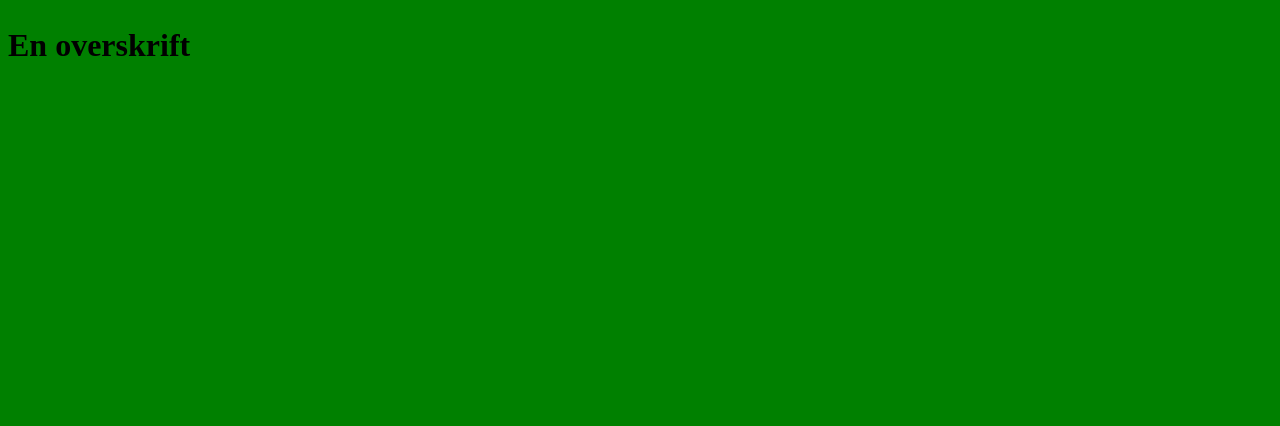
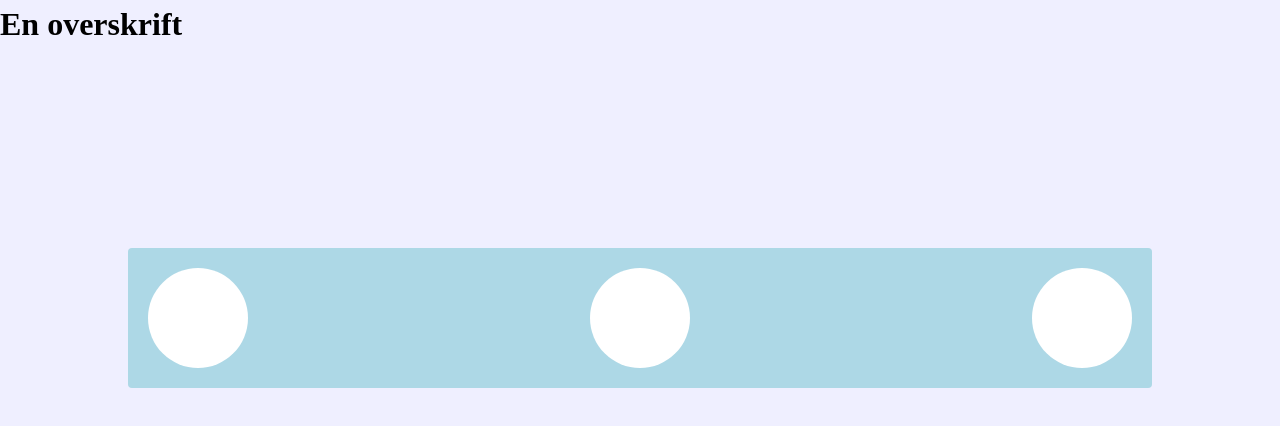
Before and after one commit to Refrase/my_git_test, a plain HTML site: page index.html in a window 1280 px wide. Drawn offline with Linux system fonts and the light colour scheme.

Commit message:
Boxes now circles added

```diff
--- a/css/style.css
+++ b/css/style.css
@@ -1,8 +1,39 @@
+* {
+	margin: 0;
+	padding: 0;
+	box-sizing: border-box;
+}
+
 body {
-	background: green;
+	background: #efefff;
 }
 
 h1 {
 	font-size: 2em;
 	line-height: 1.5em;
 }
+
+.container {
+	position: relative;
+	display: flex;
+	justify-content: space-between;
+	background: lightblue;
+	width: 80%;
+	margin-left: 10%;
+	margin-top: 200px;
+	border-radius: 4px;
+}
+
+.box {
+	width: 100px;
+	height: 100px;
+	margin: 20px;
+	border-radius: 50%;
+	background: #fff;
+	transition: 0.3s ease-in-out all;
+	cursor: pointer;
+}
+
+.box:hover {
+	transform: translate3d(0, -30px, 0);
+}
--- a/index.html
+++ b/index.html
@@ -5,5 +5,12 @@
 </head>
 <body>
 	<h1>En overskrift</h1>
+
+	<div class="container">
+		<div class="box" id="box1"></div>
+		<div class="box" id="box2"></div>
+		<div class="box" id="box3"></div>
+	</div>
+
 	<script src="js/app.js"></script>
 </body>
```
